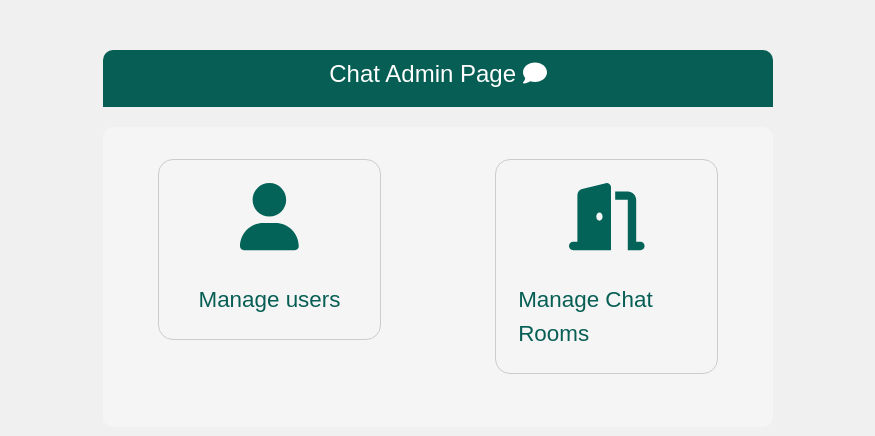
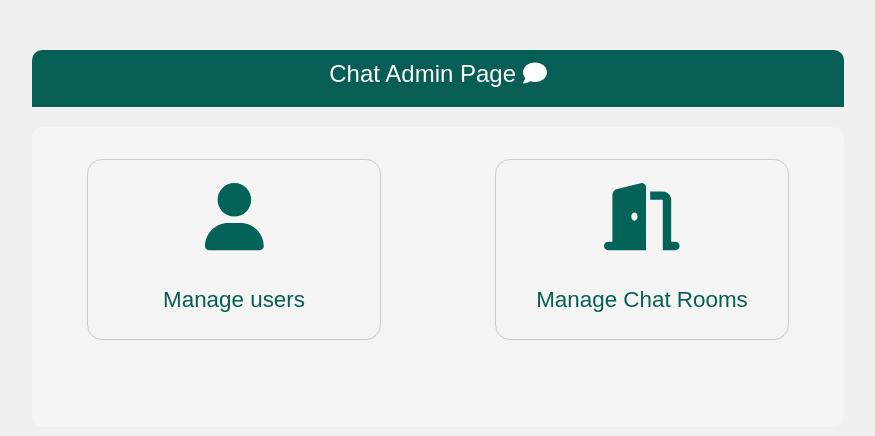
Before and after one commit to vyordanov1/chat, a Django app: page /chat/admin/ in a window 1280 px wide. Shown: the top 436 px of the page, without its empty margins (202-1077 px from the left). Run offline with Django 5.2, Linux system fonts and the light colour scheme; parts of the project's set-up code (start-up, migrations or seed data) failed here and were passed over; some libraries are stand-ins or nearby versions.

Commit message:
Update 'app/chat/static/chat/css/style.css'

```diff
--- a/app/chat/static/chat/css/style.css
+++ b/app/chat/static/chat/css/style.css
@@ -88,8 +88,8 @@ tr:nth-child(even) {
 }
 
 .chat-container {
-    min-width: 40vw;
-    max-width: 60vw;
+    min-width: 65vw;
+    max-width: 80vw;
     margin: 0 auto;
     padding: 10px;
 }
```
